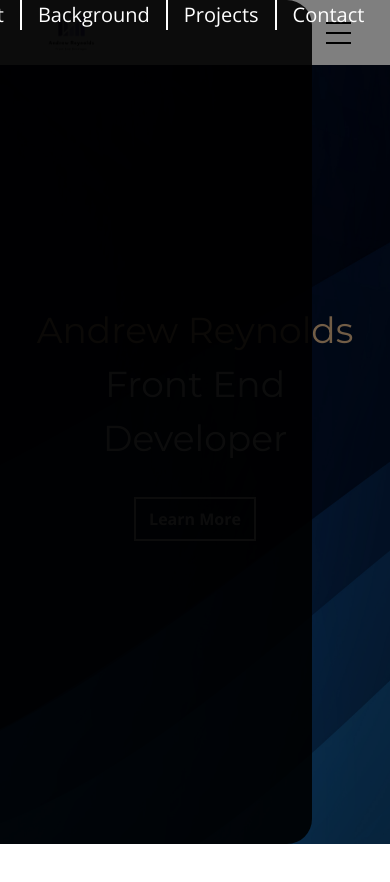
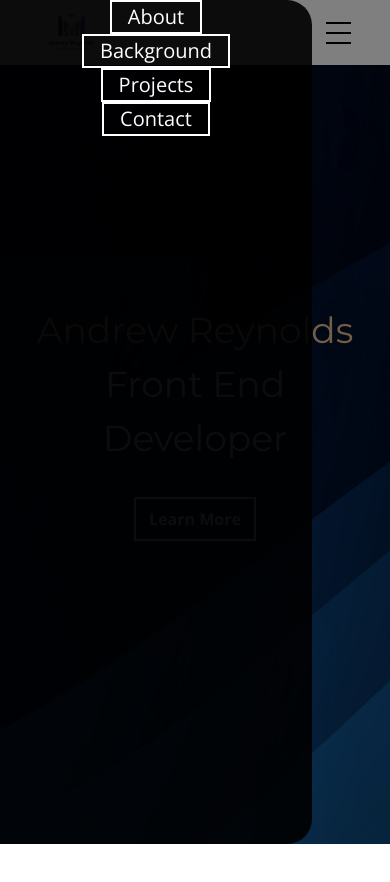
Before and after one commit to andrewrey/andrew_reynoldsPortfolio, a React (Create React App) app: page / in a window 390 px wide. Both pictures are taken after a click on the element 338 px from the left and 32 px from the top of the page. Shown: the top 882 px of the page. Built offline with nearby package versions, Linux system fonts and the light colour scheme.

Commit message:
adding styling for nav in modal

```diff
--- a/src/Components/header/Header.js
+++ b/src/Components/header/Header.js
@@ -50,7 +50,7 @@ const Header = () => {
         <h1>
           Andrew Reynolds <span>Front End Developer</span>
         </h1>
-        {windowSize >= 768 && <Nav />}
+        {windowSize >= 768 && <Nav classes="nav_list" />}
         <Button text={"Learn More"} />
       </Wrap>
     </header>
--- a/src/Components/header/MobileNav.js
+++ b/src/Components/header/MobileNav.js
@@ -11,7 +11,7 @@ const MobileNav = ({ onToggle, viewModal, animation, onClose }) => {
       <div className={styles.header__mobile_nav}>
         {viewModal && (
           <Modal onClose={onClose} animationClass={animation}>
-            <Nav />
+            <Nav classes="modal__nav_list" />
           </Modal>
         )}
         <Wrap name={styles.mobile__wrap}>
--- a/src/Components/header/Nav.js
+++ b/src/Components/header/Nav.js
@@ -1,9 +1,9 @@
 import styles from "./Nav.module.scss";
 
-const Nav = () => {
+const Nav = ({ classes }) => {
   return (
     <nav>
-      <ul className={styles.nav_list}>
+      <ul className={styles[classes]}>
         <li>
           <a href="#about">About</a>
         </li>
--- a/src/Components/header/Nav.module.scss
+++ b/src/Components/header/Nav.module.scss
@@ -19,3 +19,24 @@
     border-left: 2px solid white;
   }
 }
+
+.modal__nav_list {
+  list-style-type: none;
+  display: flex;
+  flex-direction: column;
+  justify-content: center;
+  align-items: center;
+  margin: 0;
+  padding: 0;
+  font-size: 1.25rem;
+
+  a {
+    color: white;
+    text-decoration: none;
+    padding: 0 1rem;
+  }
+
+  li {
+    border: 2px solid white;
+  }
+}
```
